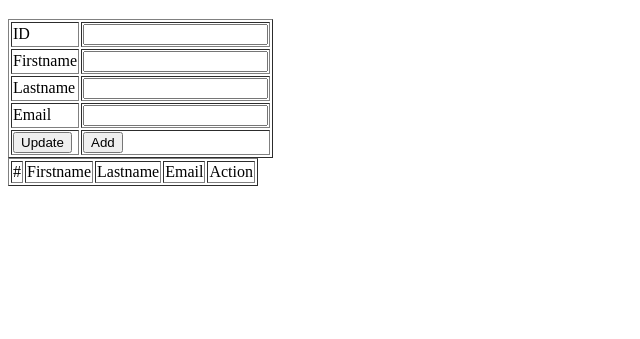
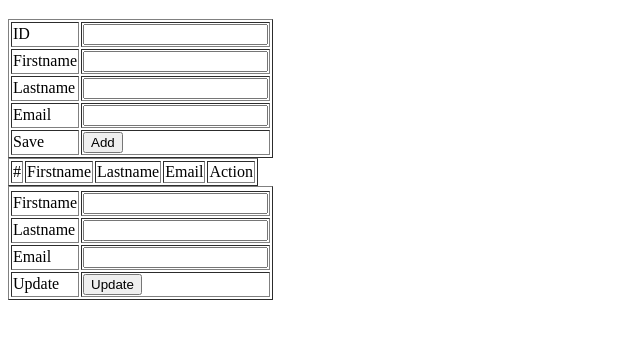
Before and after one commit to Rayzen-dev/angular1.x_crud, a website: page public/index.html in a window 1280 px wide. Shown: the part 61-400 px from the top of the page, without its empty margins (0-640 px from the left). Drawn offline with nearby package versions, Linux system fonts and the light colour scheme; no server answers.

Commit message:
Prepare area for edit users

```diff
--- a/public/index.html
+++ b/public/index.html
@@ -28,7 +28,7 @@
 			<td><input type="text" name="email" ng-model="data.new.email"></td>
 		</tr>
 		<tr>
-			<td><input type="button" name="edit" value="Update"></td>
+			<td>Save</td>
 			<td><input type="button" name="save" value="Add" ng-click="save()"></td>
 		</tr>
 	</table>
@@ -49,9 +49,29 @@
 				<td>{{ user.firstname }}</td>
 				<td>{{ user.lastname }}</td>
 				<td>{{ user.email }}</td>
-				<td><input type="button" name="edit" value="Update"> - <input type="button" name="save" value="Delete" ng-click="delete(user.id)"></td>
+				<td><input type="button" name="edit" value="Update" ng-click="editForm(user, users.indexOf(user))"> - <input type="button" name="save" value="Delete" ng-click="delete(user.id)"></td>
 			</tr>
 		</tbody>
 	</table>
+
+	<table border="1">
+		<td hidden="true"><input type="number" name="id" ng-model="up.id"></td>
+		<tr>
+			<td>Firstname</td>
+			<td><input type="text" name="firstname" ng-model="up.firstname"></td>
+		</tr>
+		<tr>
+			<td>Lastname</td>
+			<td><input type="text" name="lastname" ng-model="up.lastname"></td>
+		</tr>
+		<tr>
+			<td>Email</td>
+			<td><input type="text" name="email" ng-model="up.email"></td>
+		</tr>
+		<tr>
+			<td>Update</td>
+			<td><input type="button" name="edit" value="Update" ng-click="update(up)"></td>
+		</tr>
+	</table>
 </body>
 </html>
```
